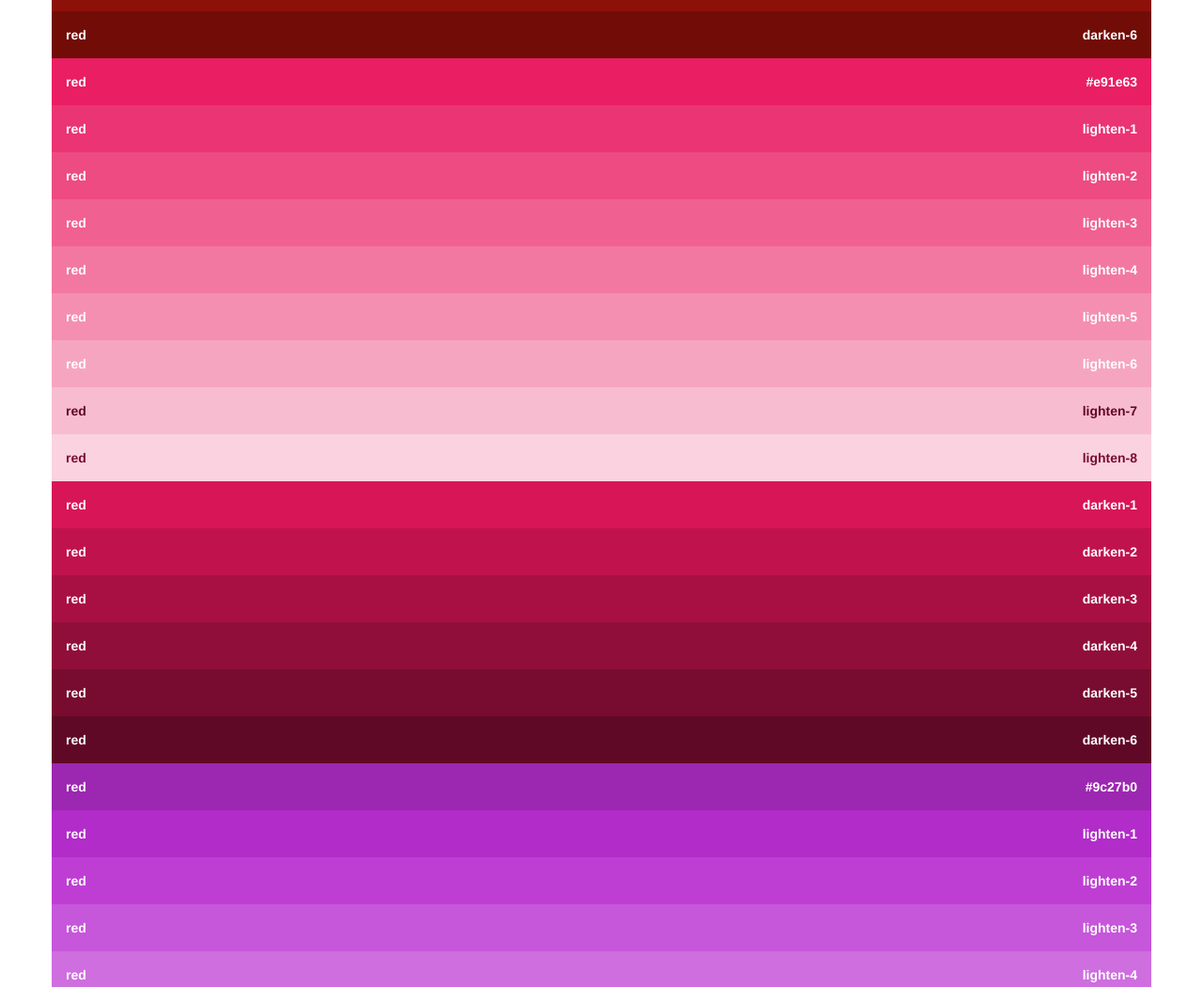
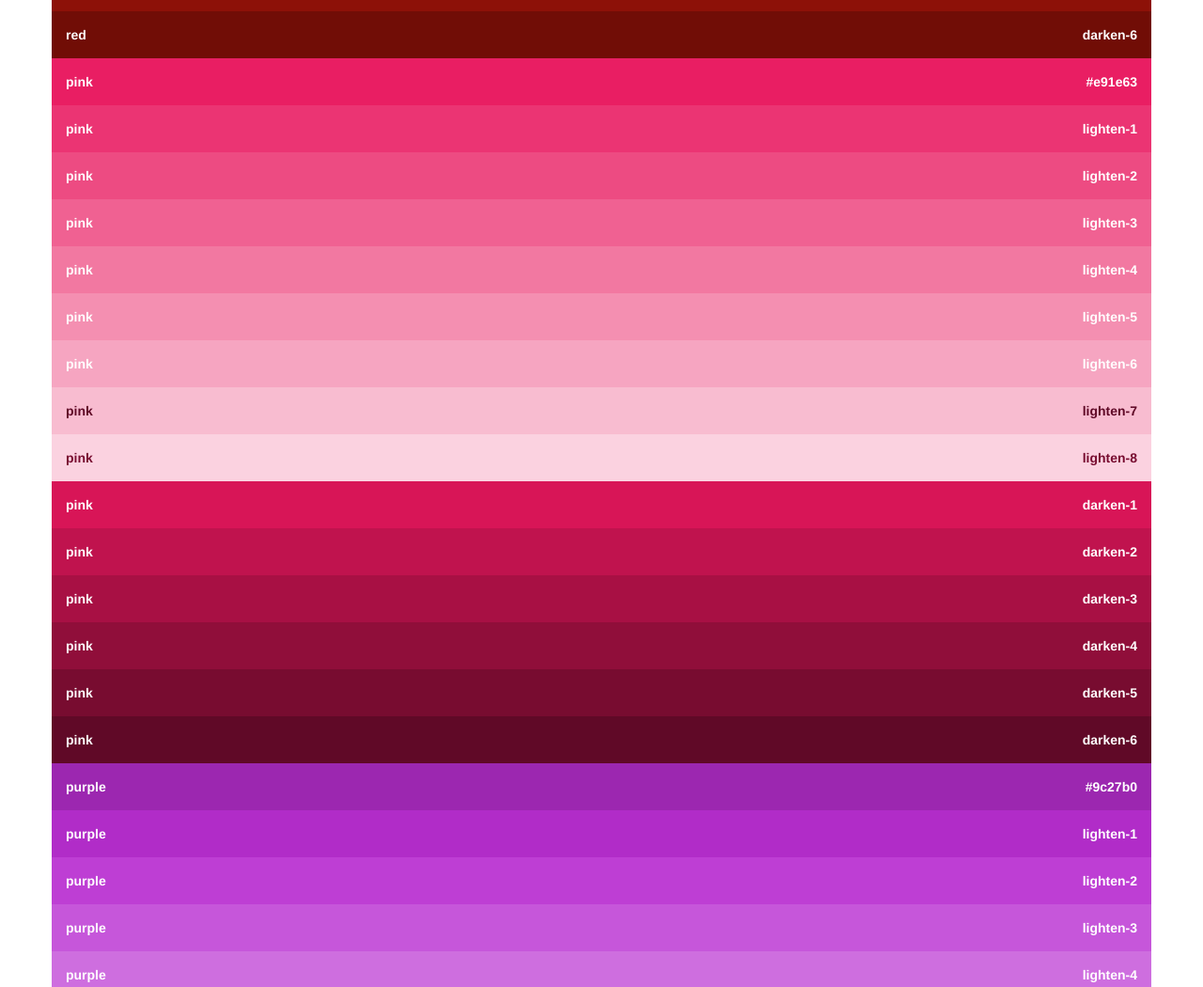
Before and after one commit to YoannB/material-colors.css, a plain HTML site: page index.html in a window 1280 px wide. Shown: the part 823-1873 px from the top of the page at 94% size. Drawn offline with nearby package versions, Linux system fonts and the light colour scheme; some packages are replaced by stand-ins of ours; a script that the page names is missing.

Commit message:
Update index.html
Rename red into {{color.key}}

```diff
--- a/index.html
+++ b/index.html
@@ -38,51 +38,51 @@
             <div class="row">
                <div class="col-1 row-shadow-hover" data-ng-repeat="color in colors track by $index">
                  <p class="clearfix" data-ng-class="'bg-'+color.key">
-                   <span class="pull-left"><b>red</b></span>
+                   <span class="pull-left"><b>{{color.key}}</b></span>
                    <span class="pull-right"><b>{{color.code}}</b></span>
                  </p>
                  <p class="clearfix lighten-1" data-ng-class="'bg-'+color.key">
-                   <span class="pull-left"><b>red</b></span>
+                   <span class="pull-left"><b>{{color.key}}</b></span>
                    <span class="pull-right"><b>lighten-1</b></span>
                  </p><p class="clearfix lighten-2" data-ng-class="'bg-'+color.key">
-                   <span class="pull-left"><b>red</b></span>
+                   <span class="pull-left"><b>{{color.key}}</b></span>
                    <span class="pull-right"><b>lighten-2</b></span>
                  </p><p class="clearfix lighten-3" data-ng-class="'bg-'+color.key">
-                   <span class="pull-left"><b>red</b></span>
+                   <span class="pull-left"><b>{{color.key}}</b></span>
                    <span class="pull-right"><b>lighten-3</b></span>
                  </p><p class="clearfix lighten-4" data-ng-class="'bg-'+color.key">
-                   <span class="pull-left"><b>red</b></span>
+                   <span class="pull-left"><b>{{color.key}}</b></span>
                    <span class="pull-right"><b>lighten-4</b></span>
                  </p><p class="clearfix lighten-5" data-ng-class="'bg-'+color.key">
-                   <span class="pull-left"><b>red</b></span>
+                   <span class="pull-left"><b>{{color.key}}</b></span>
                    <span class="pull-right"><b>lighten-5</b></span>
                  </p><p class="clearfix lighten-6" data-ng-class="'bg-'+color.key">
-                   <span class="pull-left"><b>red</b></span>
+                   <span class="pull-left"><b>{{color.key}}</b></span>
                    <span class="pull-right"><b>lighten-6</b></span>
                  </p><p class="clearfix lighten-7" data-ng-class="'bg-'+color.key">
-                   <span class="pull-left"><b>red</b></span>
+                   <span class="pull-left"><b>{{color.key}}</b></span>
                    <span class="pull-right"><b>lighten-7</b></span>
                  </p><p class="clearfix lighten-8" data-ng-class="'bg-'+color.key">
-                   <span class="pull-left"><b>red</b></span>
+                   <span class="pull-left"><b>{{color.key}}</b></span>
                    <span class="pull-right"><b>lighten-8</b></span>
                  </p>
                  <p class="clearfix darken-1" data-ng-class="'bg-'+color.key">
-                   <span class="pull-left"><b>red</b></span>
+                   <span class="pull-left"><b>{{color.key}}</b></span>
                    <span class="pull-right"><b>darken-1</b></span>
                  </p><p class="clearfix darken-2" data-ng-class="'bg-'+color.key">
-                   <span class="pull-left"><b>red</b></span>
+                   <span class="pull-left"><b>{{color.key}}</b></span>
                    <span class="pull-right"><b>darken-2</b></span>
                  </p><p class="clearfix darken-3" data-ng-class="'bg-'+color.key">
-                   <span class="pull-left"><b>red</b></span>
+                   <span class="pull-left"><b>{{color.key}}</b></span>
                    <span class="pull-right"><b>darken-3</b></span>
                  </p><p class="clearfix darken-4" data-ng-class="'bg-'+color.key">
-                   <span class="pull-left"><b>red</b></span>
+                   <span class="pull-left"><b>{{color.key}}</b></span>
                    <span class="pull-right"><b>darken-4</b></span>
                  </p><p class="clearfix darken-5" data-ng-class="'bg-'+color.key">
-                   <span class="pull-left"><b>red</b></span>
+                   <span class="pull-left"><b>{{color.key}}</b></span>
                    <span class="pull-right"><b>darken-5</b></span>
                  </p><p class="clearfix darken-6" data-ng-class="'bg-'+color.key">
-                   <span class="pull-left"><b>red</b></span>
+                   <span class="pull-left"><b>{{color.key}}</b></span>
                    <span class="pull-right"><b>darken-6</b></span>
                  </p>
                </div>
```
